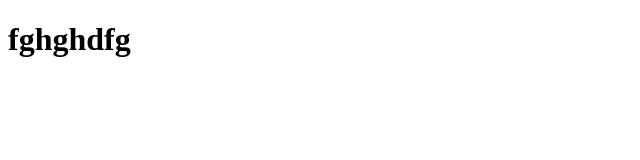
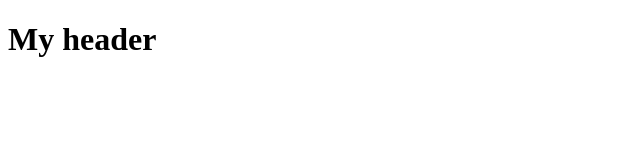
Before and after one commit to IlyaLive/test-git-2, a plain HTML site: page index.html in a window 1280 px wide. Shown: the whole page, without its empty margins (0-640 px from the left). Drawn offline with Linux system fonts and the light colour scheme.

Commit message:
develop header

```diff
--- a/index.html
+++ b/index.html
@@ -6,7 +6,9 @@
     <title>Document</title>
 </head>
 <body>
-    <h1>fghghdfg</h1>
+    <header>
+        <h1>My header</h1>
+    </header>
     <script src="index.js"></script>
 </body>
 </html>
--- a/index.js
+++ b/index.js
@@ -1,4 +1 @@
 console.log('hello');
-console.log('dsfsdfg');
-console.log('sdfsd hello');
-console.log('hello world');
```
